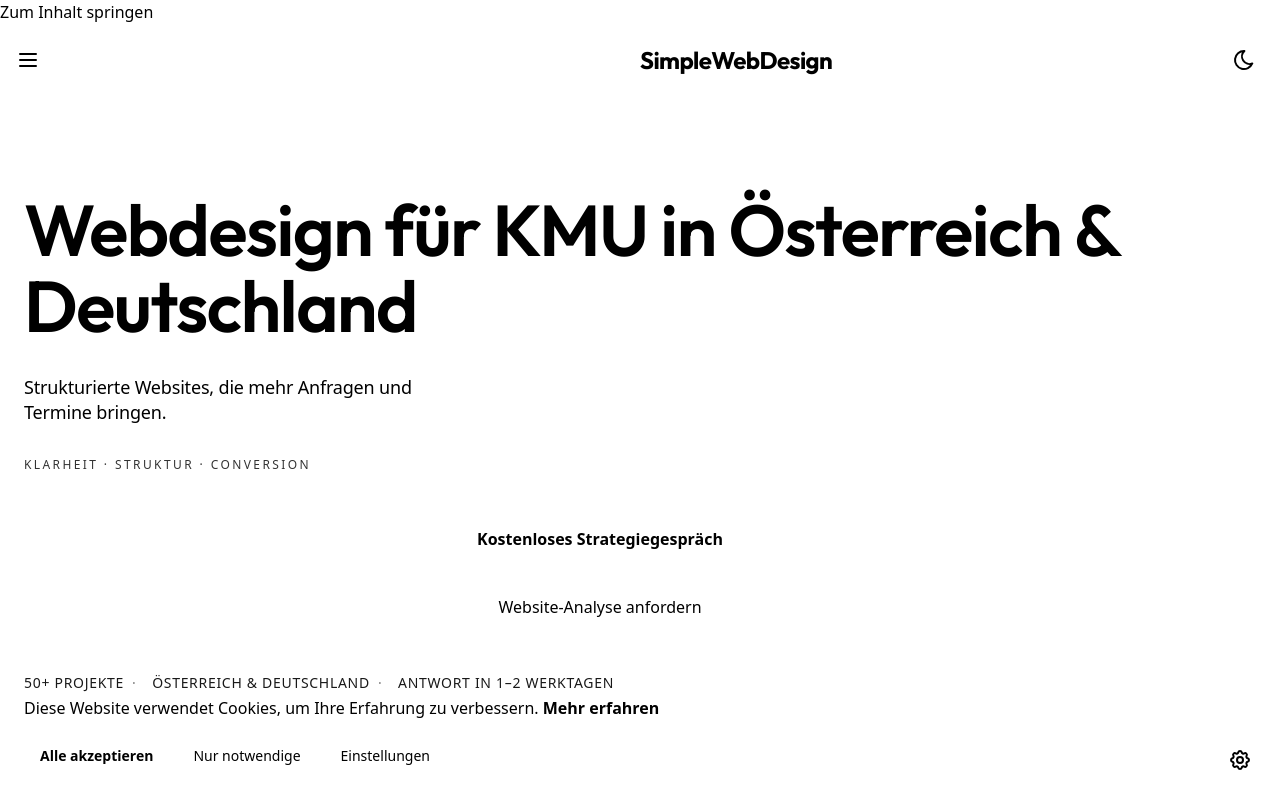
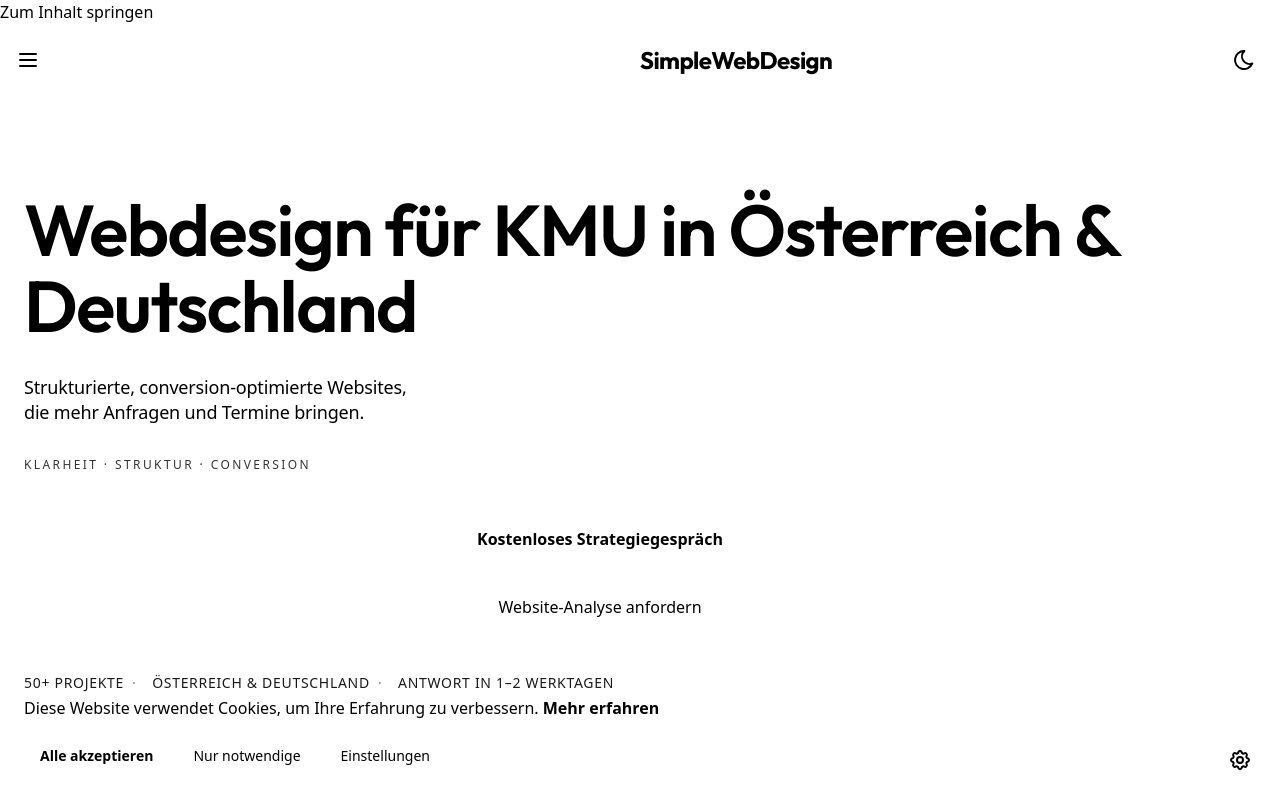
Before and after one commit to MateThemes/simpleweb-next, a Next.js app: page / in a window 1280 px wide. Shown: the top 800 px of the page. Built offline with nearby package versions, Linux system fonts and the light colour scheme; no server answers.

Commit message:
Update page metadata and Hero component text for improved clarity and SEO. Enhance descriptions to emphasize conversion optimization and add accessibility feature in Accordion component.

```diff
--- a/src/app/page.tsx
+++ b/src/app/page.tsx
@@ -21,7 +21,7 @@ const HOMEPAGE_FAQ_SCHEMA: Array<{ question: string; answer: string }> = [
 
 const PAGE_TITLE = 'Webdesign für KMU in Österreich & Deutschland | Conversion-optimierte Websites'
 const PAGE_DESCRIPTION =
-  'Website erstellen lassen für KMU in Österreich & Deutschland: strukturierte, conversion-optimierte Websites. Mehr Anfragen und Termine. Kostenlose Analyse & unverbindliches Strategiegespräch.'
+  'Website erstellen lassen für KMU in Österreich & Deutschland: strukturierte, conversion-optimierte Websites für mehr Anfragen und Termine. Kostenlose Analyse & unverbindliches Strategiegespräch.'
 
 export const metadata: Metadata = {
   title: PAGE_TITLE,
--- a/src/components/sections/Hero.tsx
+++ b/src/components/sections/Hero.tsx
@@ -32,7 +32,7 @@ export default function Hero() {
               className="text-lg lg:text-xl text-[var(--muted-foreground)] leading-snug max-w-[40ch]"
               style={{ letterSpacing: '-0.01em' }}
             >
-              Strukturierte Websites, die mehr Anfragen und Termine bringen.
+              Strukturierte, conversion-optimierte Websites, die mehr Anfragen und Termine bringen.
             </p>
 
             <p className="text-xs uppercase tracking-[0.2em] text-[var(--muted-foreground)] font-medium opacity-80">
--- a/src/components/ui/Accordion.tsx
+++ b/src/components/ui/Accordion.tsx
@@ -28,6 +28,7 @@ export function AccordionItem({
 
   return (
     <div className="border-b border-[var(--border)] last:border-b-0">
+      <h3 className="sr-only">{question}</h3>
       <button
         type="button"
         id={id}
```
